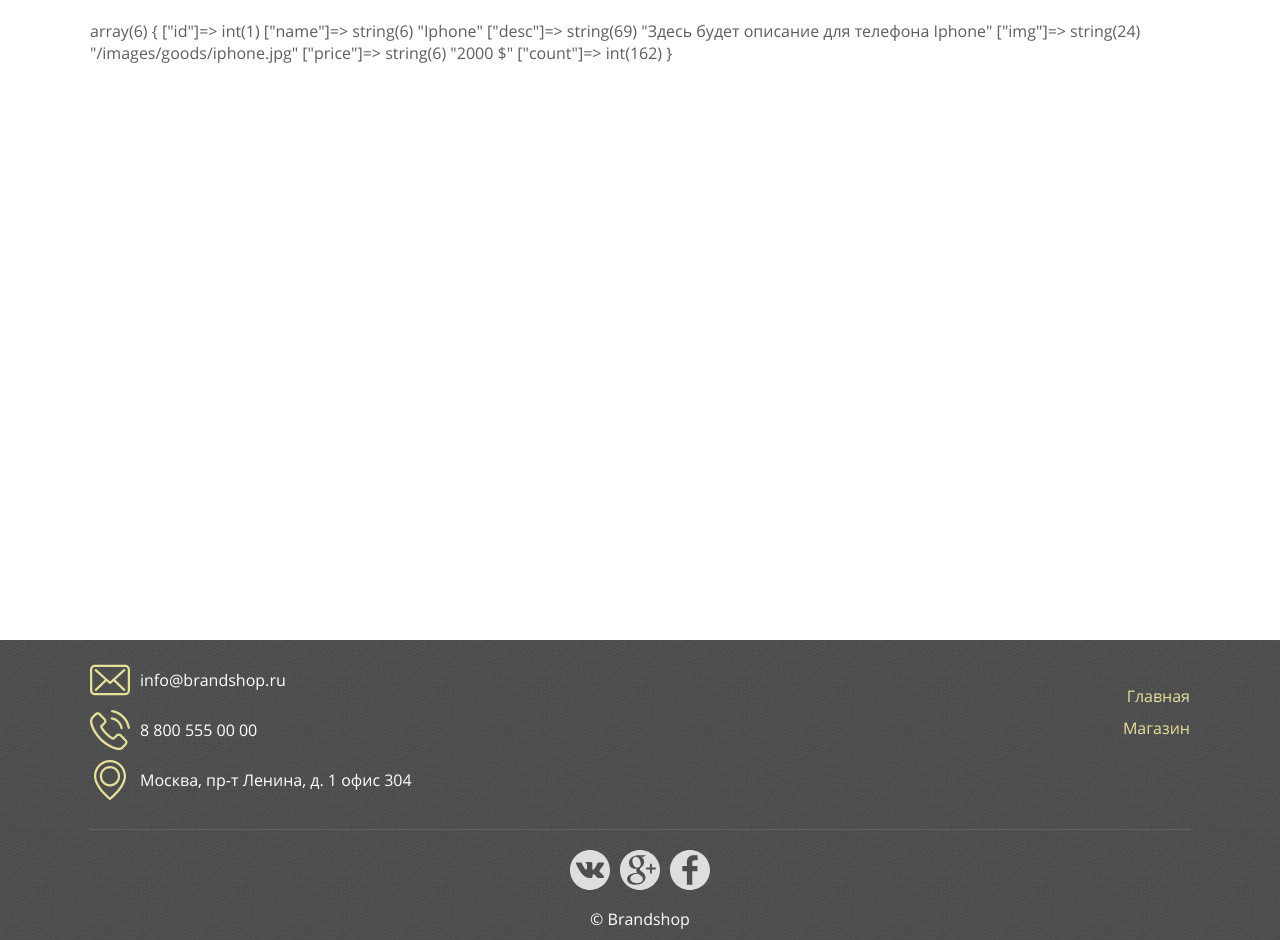
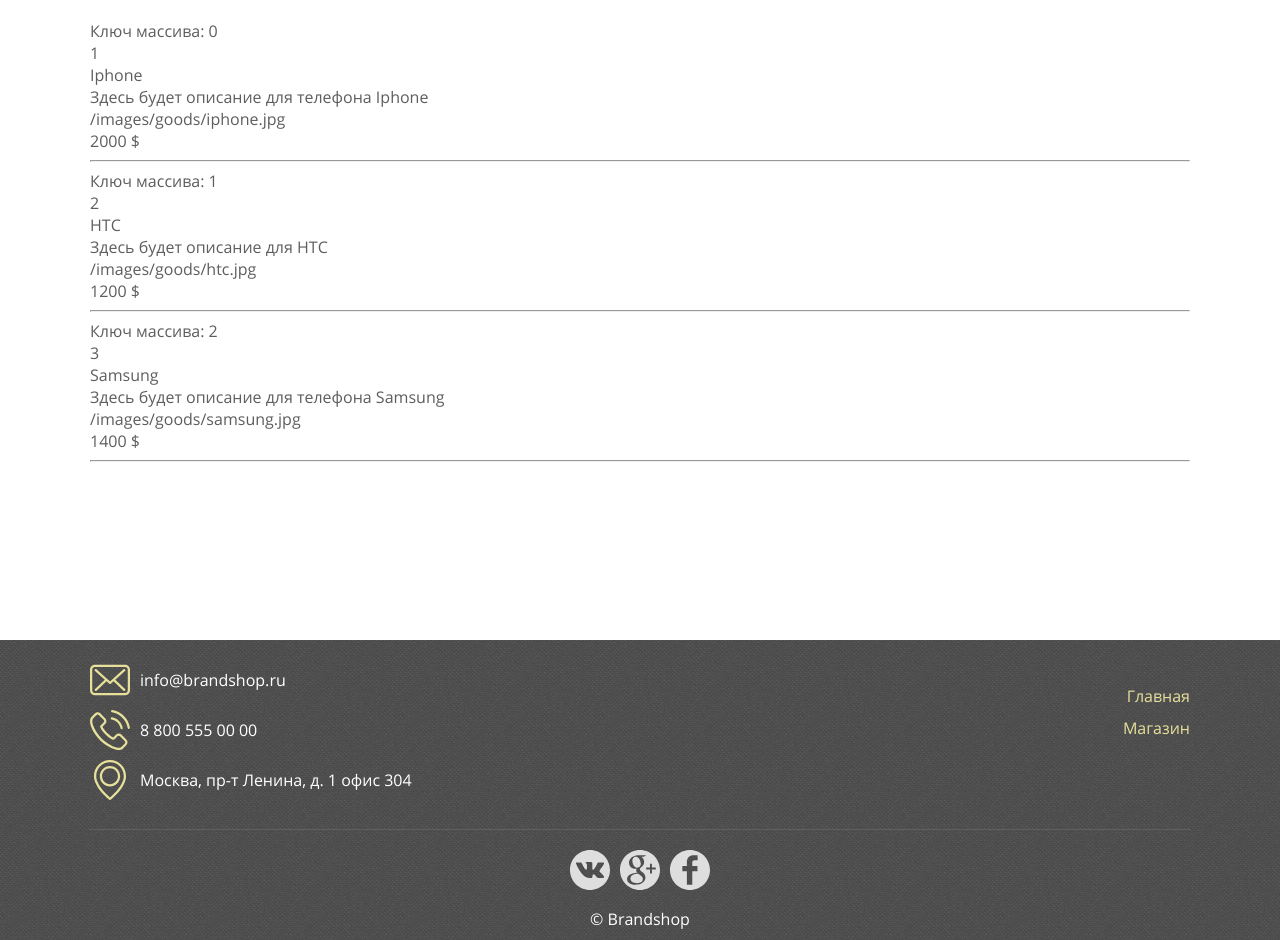
Before and after one commit to dimitos/brandshop, a PHP site: page / in a window 1280 px wide. Shown: the part 71-1011 px from the top of the page. Run offline with PHP 8.4, Linux system fonts and the light colour scheme.

Commit message:
Вложенные массивы. Переборка массива.

```diff
--- a/index.php
+++ b/index.php
@@ -25,16 +25,41 @@
 
 <div id="content">
     <?php
-        $product = [
-            'id' => 1,
-            'name' => 'Iphone',
-            'desc' => 'Здесь будет описание для телефона Iphone',
-            'img' => '/images/goods/iphone.jpg',
-            'price' => '2000 $',
+        $goods = [
+            [
+                'id' => 1,
+                'name' => 'Iphone',
+                'desc' => 'Здесь будет описание для телефона Iphone',
+                'img' => '/images/goods/iphone.jpg',
+                'price' => '2000 $',
+            ],
+            [
+                'id' => 2,
+                'name' => 'HTC',
+                'desc' => 'Здесь будет описание для HTC',
+                'img' => '/images/goods/htc.jpg',
+                'price' => '1200 $',
+            ],
+            [
+                'id' => 3,
+                'name' => 'Samsung',
+                'desc' => 'Здесь будет описание для телефона Samsung',
+                'img' => '/images/goods/samsung.jpg',
+                'price' => '1400 $',
+            ]
         ];
-        $product['count'] = 162;
 
-        var_dump($product);
+        foreach ($goods as $keyArrayGoods => $zzz)
+        {
+            echo 'Ключ массива: ' . $keyArrayGoods . '<br>';
+            echo $zzz['id'] . '<br>';
+            echo $zzz['name'] . '<br>';
+            echo $zzz['desc'] . '<br>';
+            echo $zzz['img'] . '<br>';
+            echo $zzz['price'] . '<br>';
+            echo '<hr>';
+        }
+
 
     ?>
 
```
